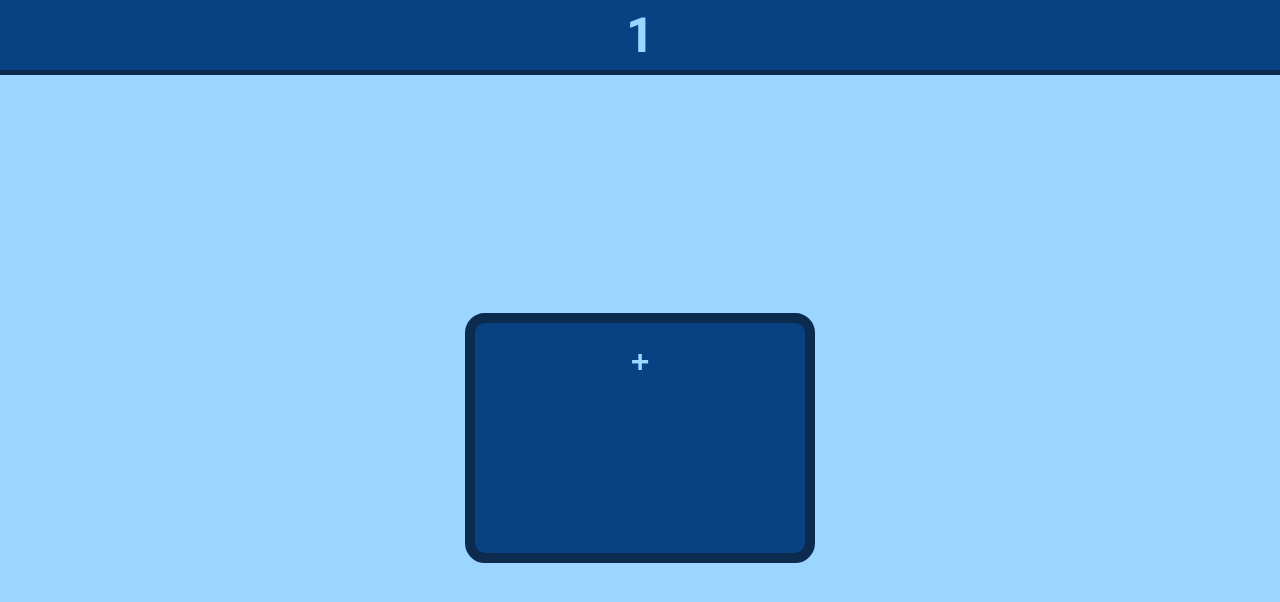
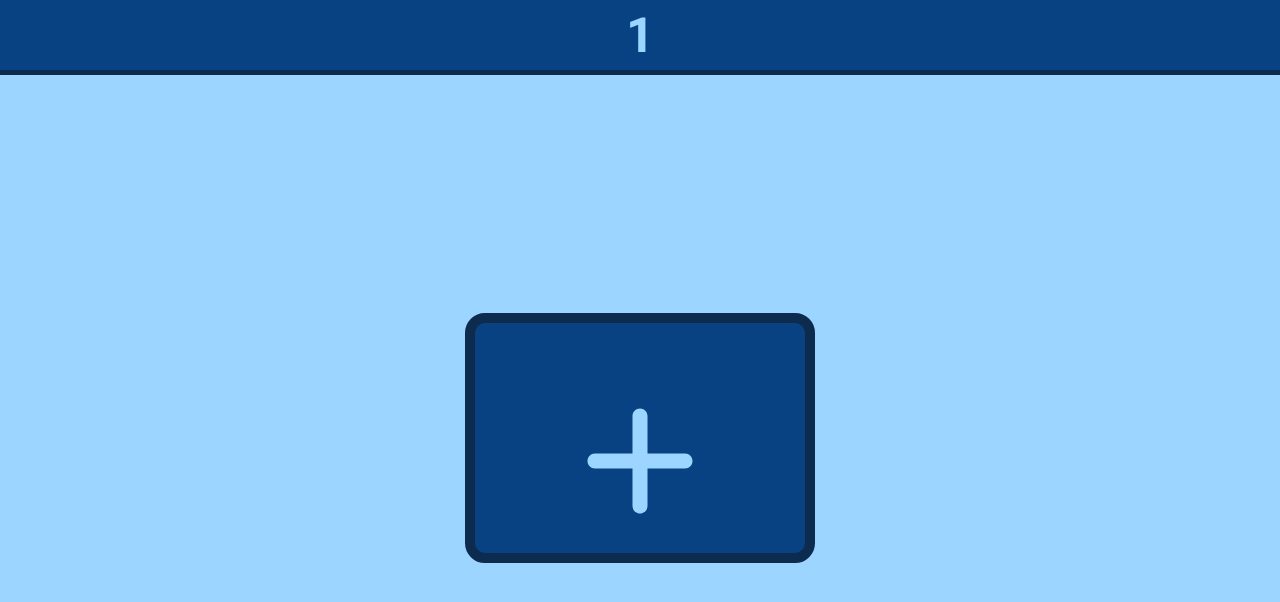
Before and after one commit to Bryan05U/Proyecto-TPA_2026, a React (Vite) app: page /seguridad/1 in a window 1280 px wide. Shown: the top 602 px of the page. Built offline with nearby package versions, Linux system fonts and the light colour scheme.

Commit message:
Agregando importación de icono de añadir

```diff
--- a/src/interfaces/SeguridadDispositivos.tsx
+++ b/src/interfaces/SeguridadDispositivos.tsx
@@ -19,6 +19,7 @@ import { DispositivoFactory }
 from "../factory/DispositivoFactory";
 
 import "../styles/Layout.css";
+import IconoAnadir from "../assets/Botones/Logo_Añadir.svg?react"
 
 function SeguridadDispositivos() {
 
@@ -162,13 +163,12 @@ function SeguridadDispositivos() {
 
         {/* BOTÓN AGREGAR */}
         <Boton
-          nombre="+"
+          classNameExtra="boton-seguridad boton-anadir"
+          nombre=""
+          icono={<IconoAnadir />}
           onClick={() =>
             setMostrarFormulario(true)
           }
-          classNameExtra="
-            boton-seguridad
-          "
         />
 
       </div>
```
